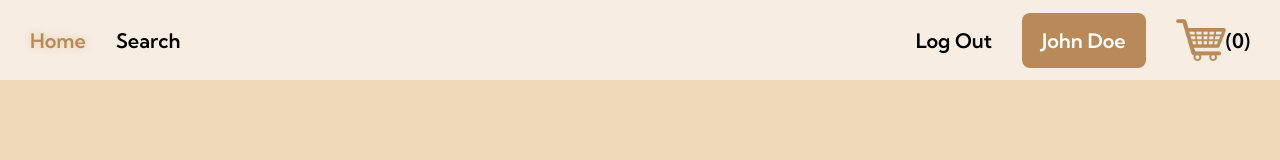
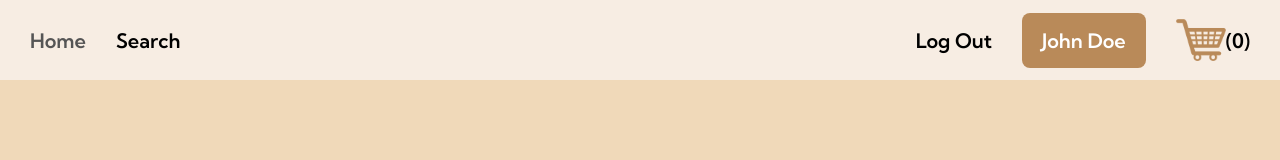
Before and after one commit to Vitaminchilled/FRONTEND-Group-2-Project-CS-490, a React (Vite) app: page /manage-gallery in a window 1280 px wide. In both pictures the pointer is over the link "Home". Shown: the top 160 px of the page. Built offline with nearby package versions, Linux system fonts and the light colour scheme; a web font is replaced by a local one.

Commit message:
Updated with main, ready to be merged

```diff
--- a/src/components/NavBar.css
+++ b/src/components/NavBar.css
@@ -55,8 +55,7 @@
 }
 
 .NavBar a:hover {
-    color: #b98a59;
-    text-shadow: 0 0 8px #e5c9a1;
+    color: #555;
 }
 
 .NavBar .Square {
```
